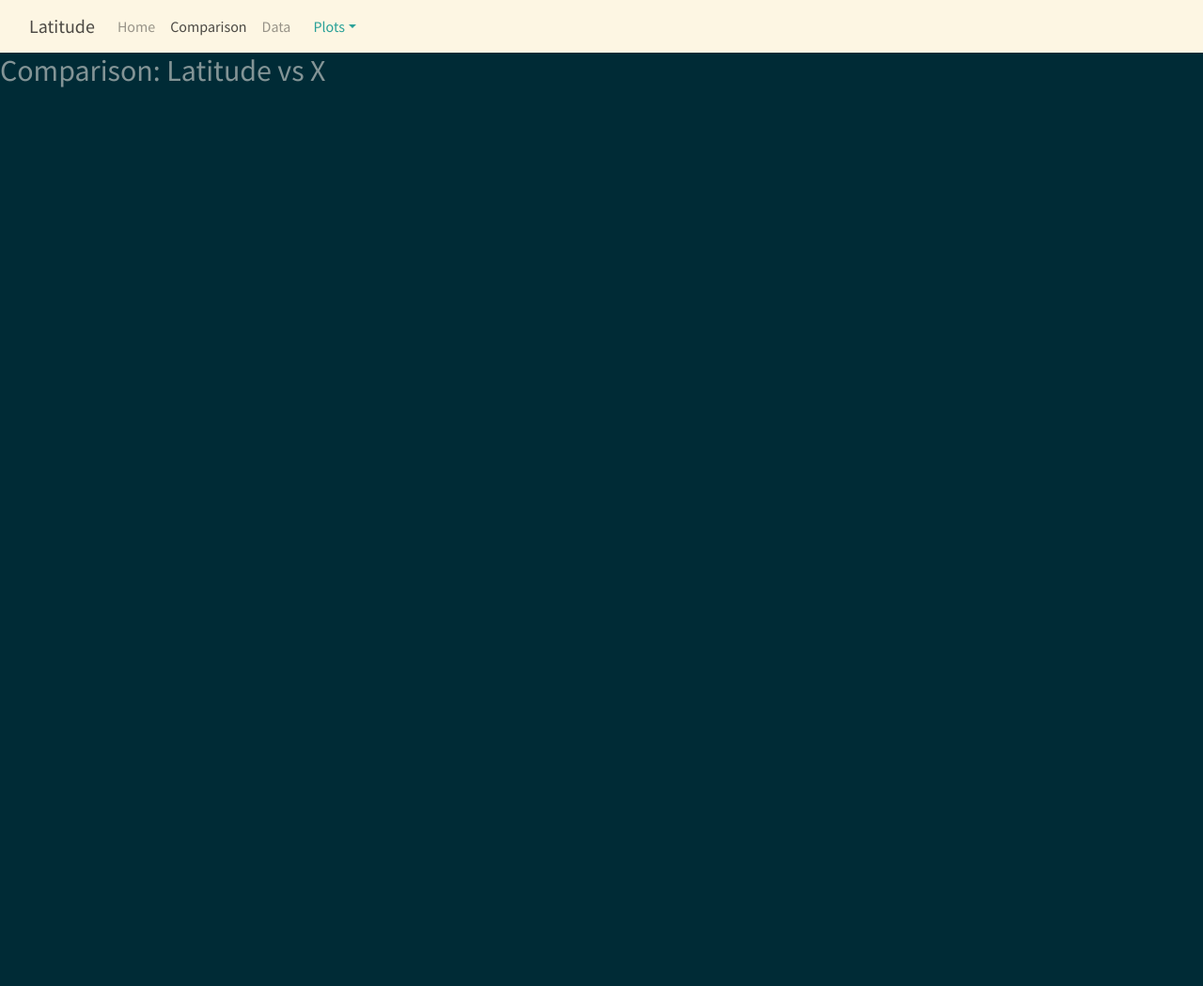
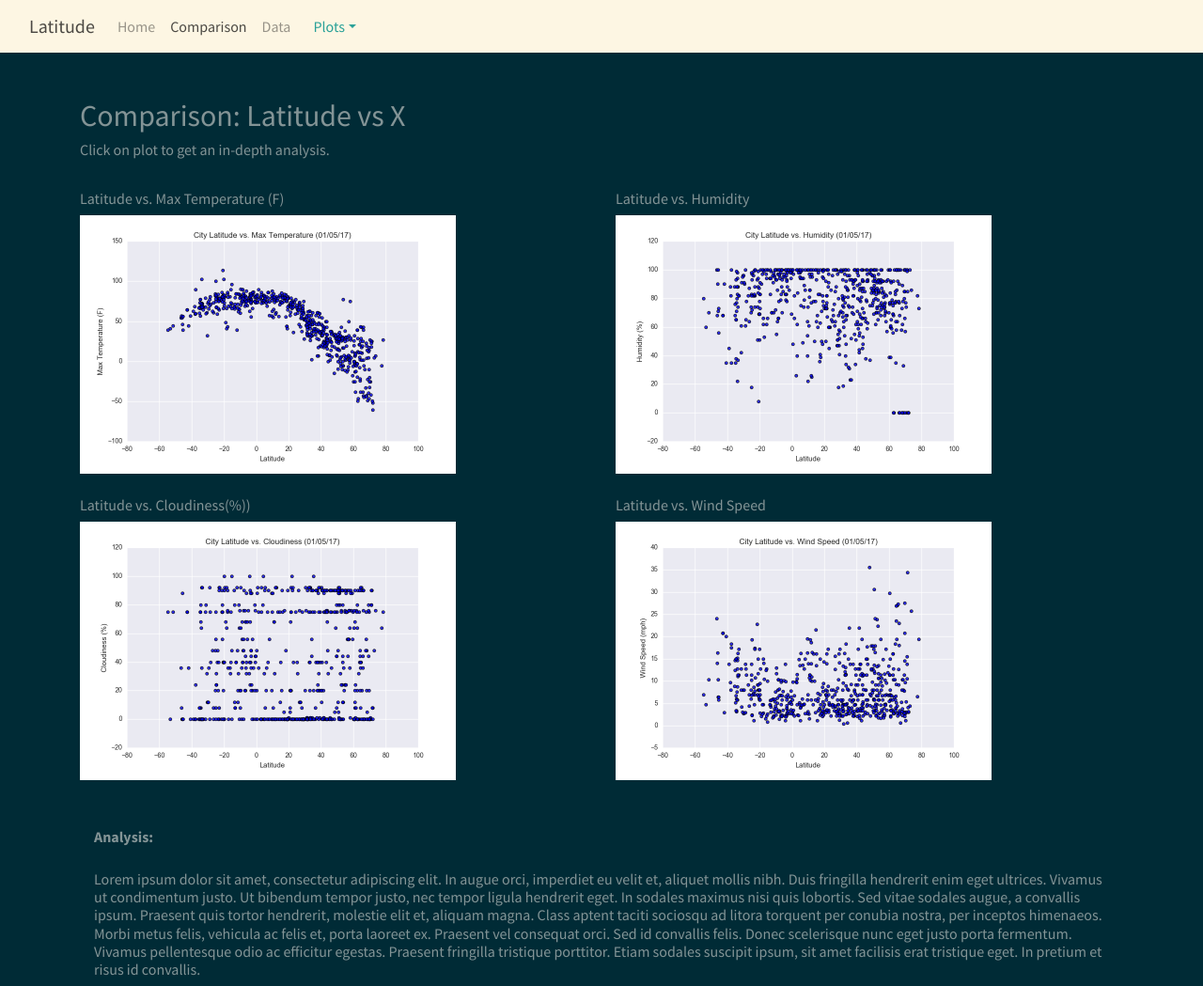
Before and after one commit to JeremyKalmus/Web-Design-Challenge, a plain HTML site: page WebVisualizations/Assets/comparison.html in a window 1280 px wide. Shown: the whole page at 94% size. Before the commit the page ends 800 px from the top, so only its background shows below. Drawn offline with nearby package versions, Linux system fonts and the light colour scheme.

Commit message:
completed comparison page

```diff
--- a/WebVisualizations/Assets/comparison.html
+++ b/WebVisualizations/Assets/comparison.html
@@ -42,20 +42,54 @@
       </div>
     </div>
   </nav>
-
-  <div class="continer-lg">
-
+  <br></br>
+  <div class="container-lg mt-large-12">
 
     <div class="row">
 
-      <div class="col-md-12 col-lg-6">
+      <div class="col-md-6 col-lg-12">
         <h2>Comparison: Latitude vs X</h2>
+      </div>
+    </div>
 
+    <div class="row">
+      <div class="col-md-6 col-lg-12">
+        <h6>Click on plot to get an in-depth analysis.</in-d></h6>
+      </div>
+    </div>
 
+    <div class="row">
+      <div class="col-sm-3 col-lg-6">
+        <br><h6>Latitude vs. Max Temperature (F)</h6>
+        <img width='400' src='../Visualiztions/Fig1.png'/></br>
       </div>
+      <div class="col-sm-3 col-lg-6">
+        <br><h6>Latitude vs. Humidity</h6>
+        <img width='400'  src='../Visualiztions/Fig2.png'/></br>
+      </div>
+    </div>
 
+    <div class="row">
+      <div class="col-sm-3 col-lg-6">
+        <br><h6>Latitude vs. Cloudiness(%))</h6>
+        <img width='400' src='../Visualiztions/Fig3.png'/></br>
+      </div>
+      <div class="col-sm-3 col-lg-6">
+        <br><h6>Latitude vs. Wind Speed</h6>
+        <img width='400'  src='../Visualiztions/Fig4.png'/></br>
+      </div>
+    </div>
 
+    <br></br>
 
+    <div class="Row">
+      <div class="col-sm-6 col-lg-12">
+        <strong>Analysis:</strong>
+        <br></br>
+        <h6>Lorem ipsum dolor sit amet, consectetur adipiscing elit. In augue orci, imperdiet eu velit et, aliquet mollis nibh. Duis fringilla hendrerit enim eget ultrices. Vivamus ut condimentum justo. Ut bibendum tempor justo, nec tempor ligula hendrerit eget. In sodales maximus nisi quis lobortis. Sed vitae sodales augue, a convallis ipsum. Praesent quis tortor hendrerit, molestie elit et, aliquam magna.
+
+          Class aptent taciti sociosqu ad litora torquent per conubia nostra, per inceptos himenaeos. Morbi metus felis, vehicula ac felis et, porta laoreet ex. Praesent vel consequat orci. Sed id convallis felis. Donec scelerisque nunc eget justo porta fermentum. Vivamus pellentesque odio ac efficitur egestas. Praesent fringilla tristique porttitor. Etiam sodales suscipit ipsum, sit amet facilisis erat tristique eget. In pretium et risus id convallis.</h6>
+      </div>
     </div>
 
 
```
Also changed, not shown: WebVisualizations/Assets/bootstrap.css, WebVisualizations/Visualiztions/Fig1.png (added), WebVisualizations/Visualiztions/Fig2.png (added), WebVisualizations/Visualiztions/Fig3.png (added), WebVisualizations/Visualiztions/Fig4.png (added).
